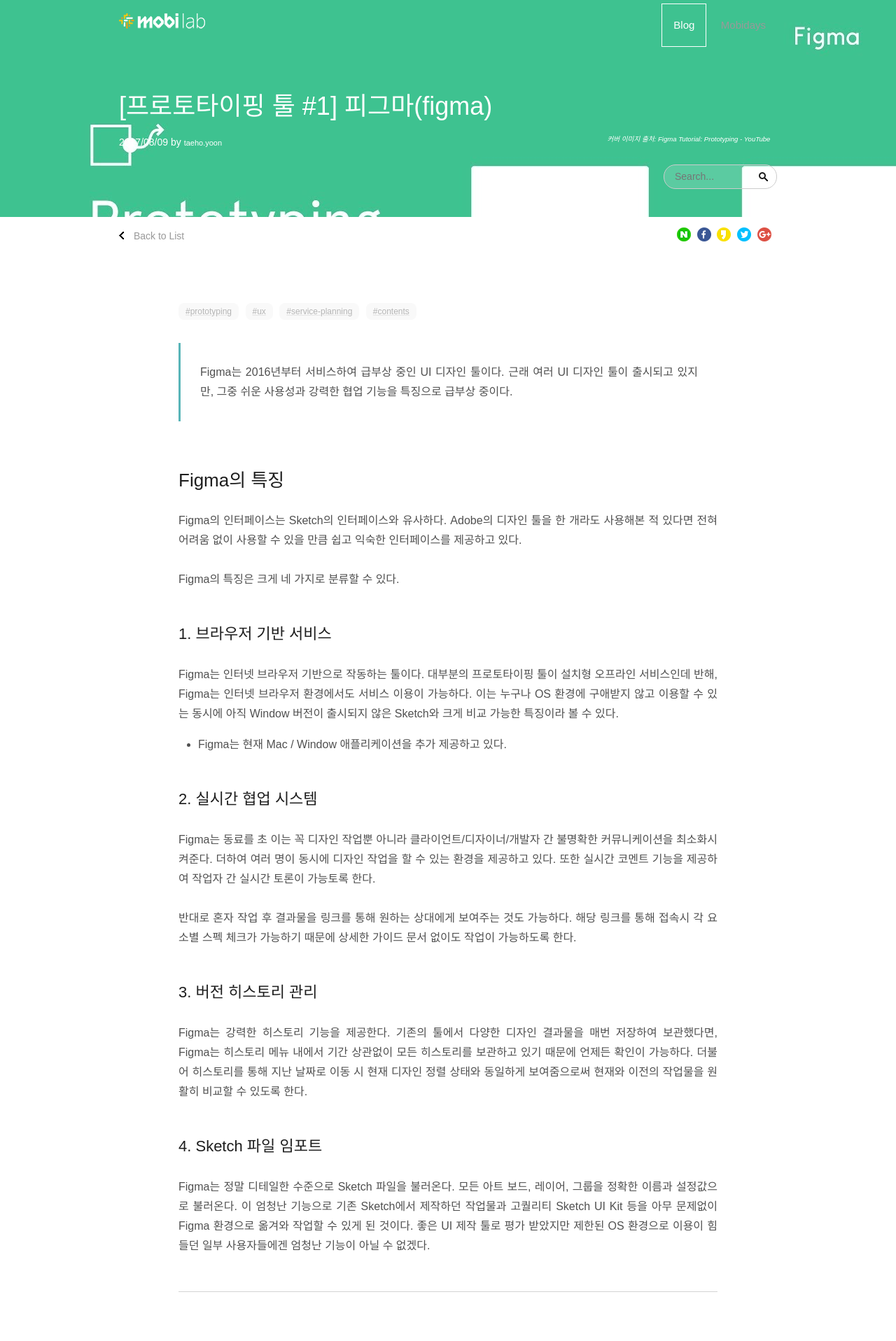
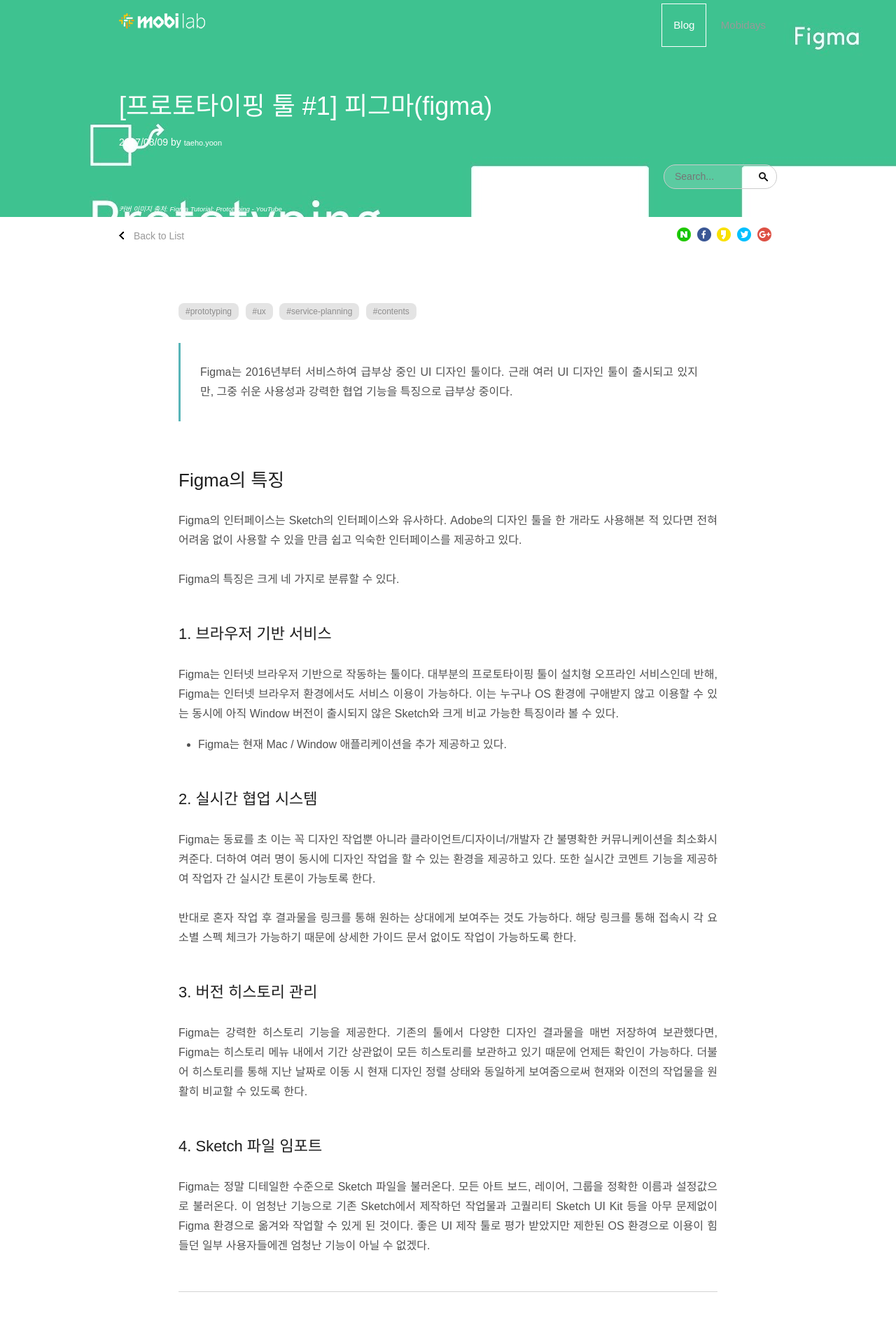
Before and after one commit to mobidays-dev/mobilab, a Jekyll site: the page built from _posts/2017-08-09-프로토타이핑-툴-1-피그마-figma.md, in a window 1280 px wide. Shown: the top 1916 px of the page at 70% size. Built offline with Jekyll 4.4.1, drawn with Linux system fonts in a browser that asks for light colours; comment, search, counter and statistics services are not loaded.

Commit message:
style 수정

```diff
--- a/assets/css/screen.css
+++ b/assets/css/screen.css
@@ -513,8 +513,10 @@
 #cover cite {
     display: block;
     position: absolute;
-    bottom: 1em;
-    right: 1em;
+    /* bottom: 1em; */
+    /* right: 1em; */
+    bottom:-90px;
+    left:0;
     font-size: 60%;
     color: #fff;
     overflow: hidden;
@@ -699,13 +701,15 @@
     padding: 0 10px;
     /* border: 1px solid #e6e6e6; */
     vertical-align: middle;
-    background:#f9f9f9;
+    /* background:#f9f9f9; */
     /* background-color: #fafafa; */
     border-radius: 8px;
     /* color: #1e1e1e; */
-    color:#b5b5b5;
+    /* color:#b5b5b5; */
     font-size: 12px;
     line-height: 24px; /* 24px = 26(height) - 2(border) */
+    background:#e4e4e4;
+    color: #8e8d8d;
 }
 
 a.tag:active,
@@ -1234,7 +1238,8 @@
 }
 
 @media only screen and (min-width: 720px) and (max-width: 994px){
-    #header,#cover,#navbar{padding:0 5%;box-sizing: border-box;}
+    #header,#cover{padding:0 5%;box-sizing: border-box;}
+    #navbar{padding:15px 5%;}
     #search{right:6%;}
     #cover p{width:60%;}
 }
```
Also changed, not shown: _layouts/post.html (line endings or trailing spaces).
